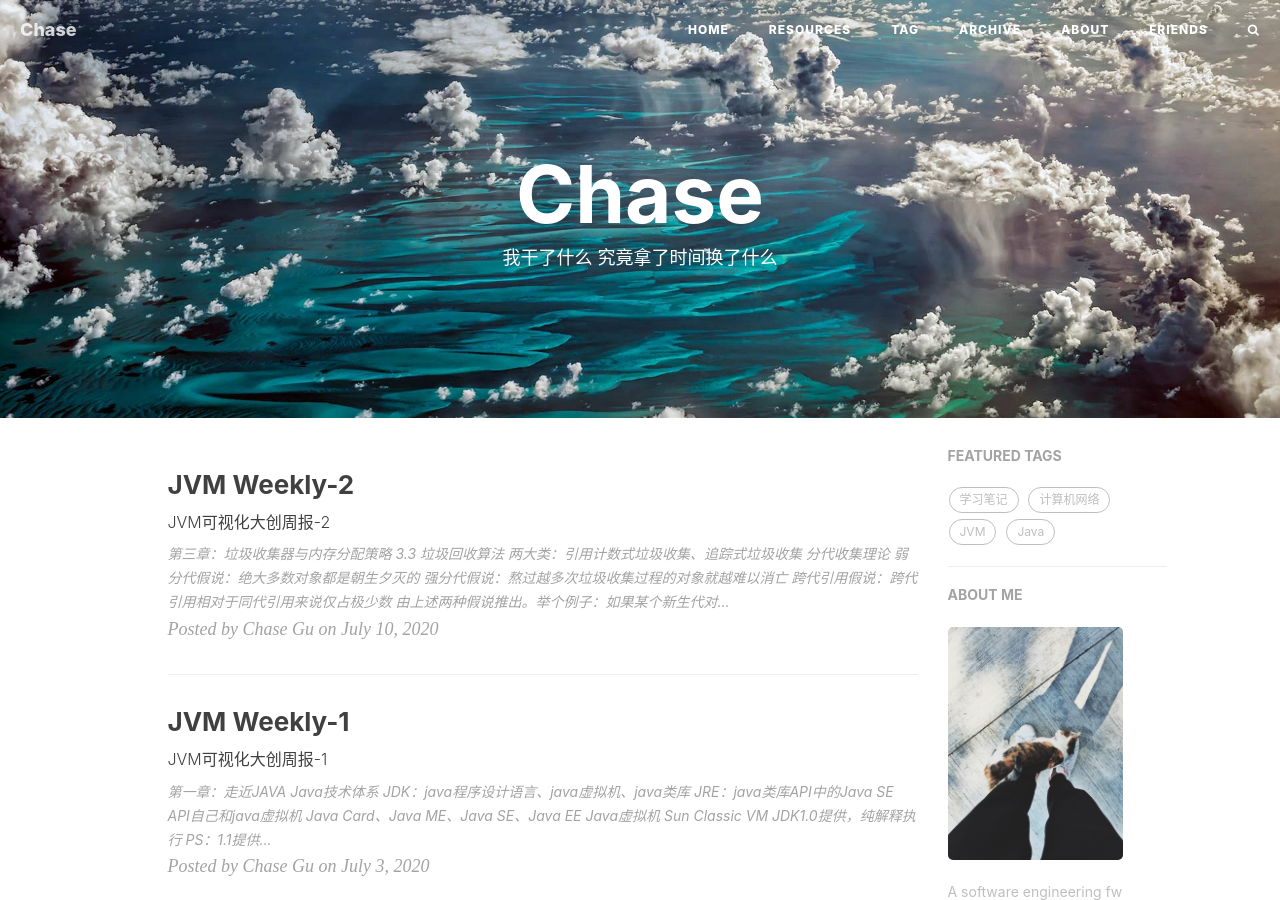
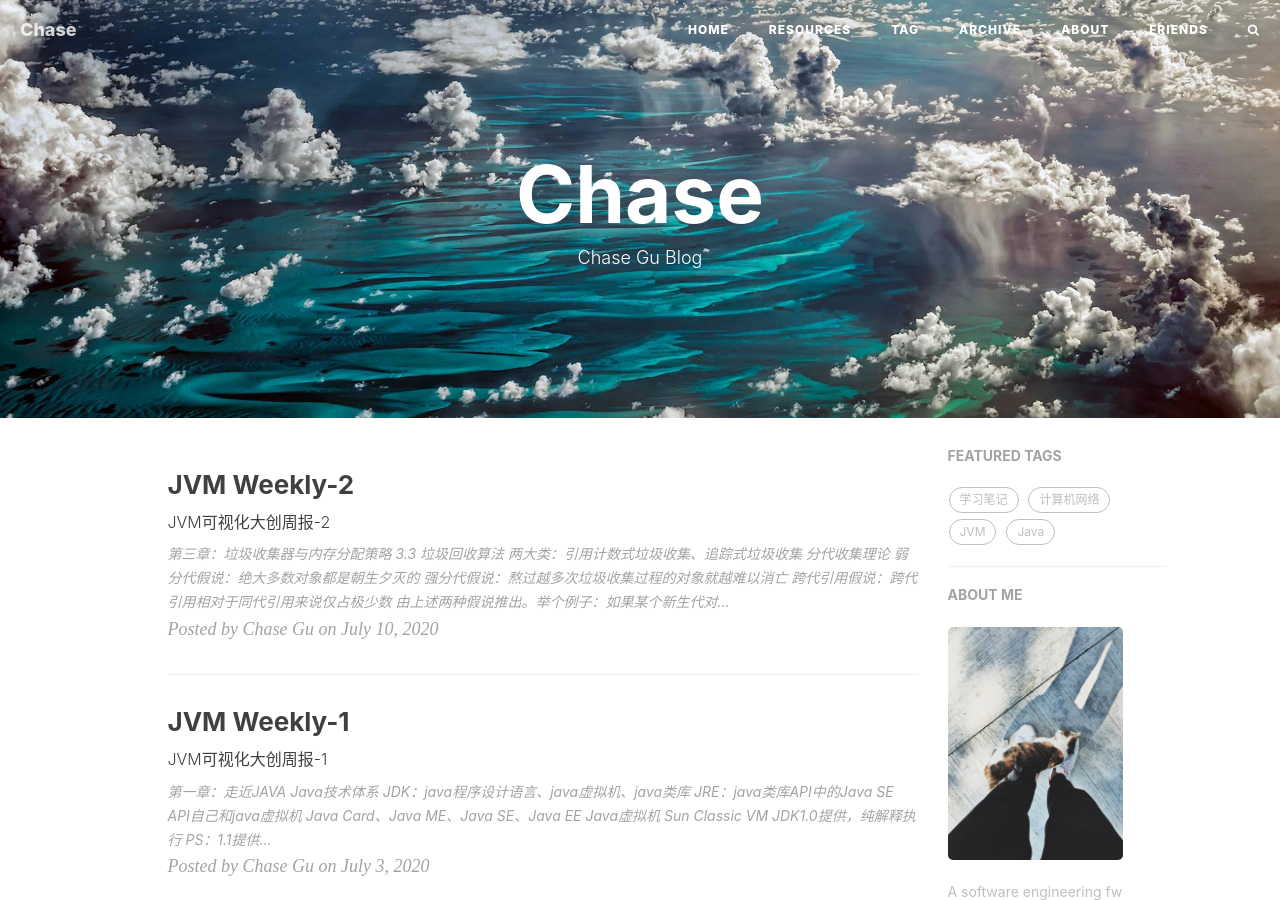
Before and after one commit to Chase-Gu/Chase-Gu.github.io, a Jekyll site: the page built from index.html, in a window 1280 px wide and 900 px high. Built offline with Jekyll 4.4.1, drawn with Linux system fonts in a browser that asks for light colours; nearby versions of some CDN libraries; the list of posts is cut into pages by our own code; comment, search, counter and statistics services are not loaded.

Commit message:
update index.html

```diff
--- a/index.html
+++ b/index.html
@@ -1,6 +1,6 @@
 ---
 layout: page
-description: "我干了什么 究竟拿了时间换了什么"
+description: "Chase Gu Blog"
 ---
 
 {% for post in paginator.posts %}
```
